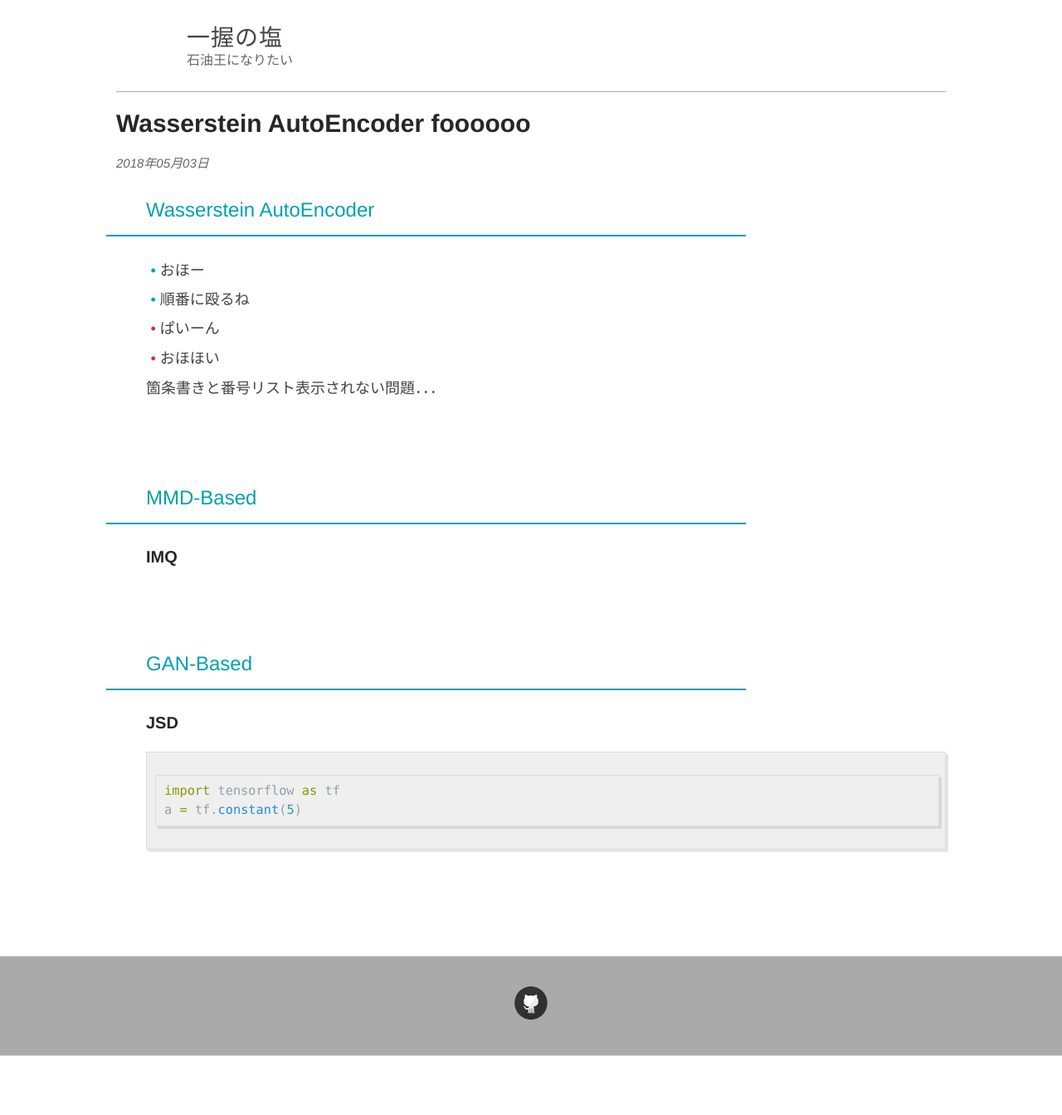
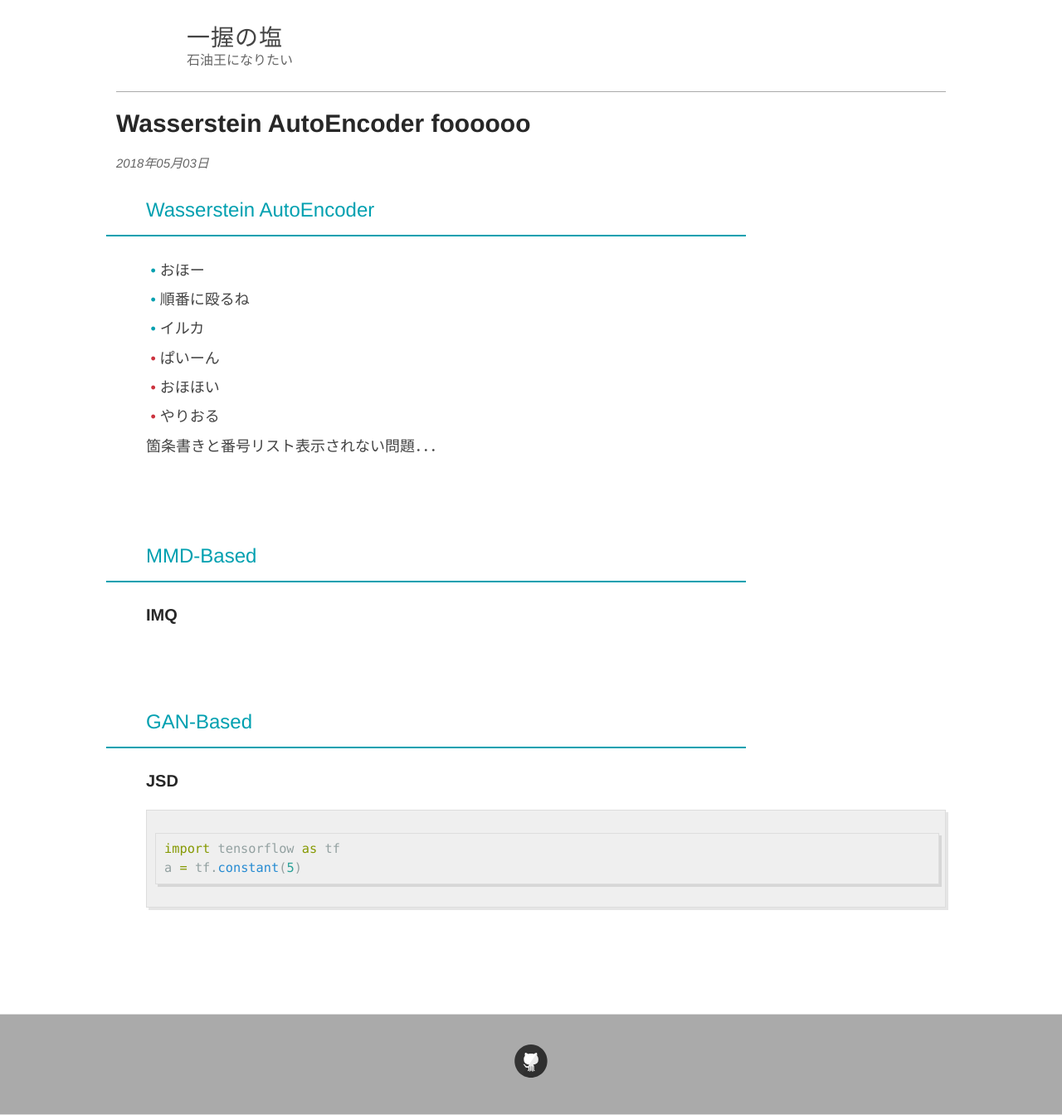
Before and after one commit to salty-vanilla/page_test, a Jekyll site: the page built from _posts/2018-05-03-WAE.md, in a window 1280 px wide. Shown: the whole page at 83% size. Built offline with Jekyll 4.4.1, drawn with Linux system fonts in a browser that asks for light colours; before the commit the page ends 1273 px from its top, so only the background shows below that.

Commit message:
Update 2018-05-03-WAE.md

```diff
--- a/_posts/2018-05-03-WAE.md
+++ b/_posts/2018-05-03-WAE.md
@@ -6,9 +6,11 @@ title: Wasserstein AutoEncoder foooooo
 
 - おほー
 - 順番に殴るね
+- イルカ
 
 1. ぱいーん
 2. おほほい
+3. やりおる
 
 箇条書きと番号リスト表示されない問題．．．
 
```
